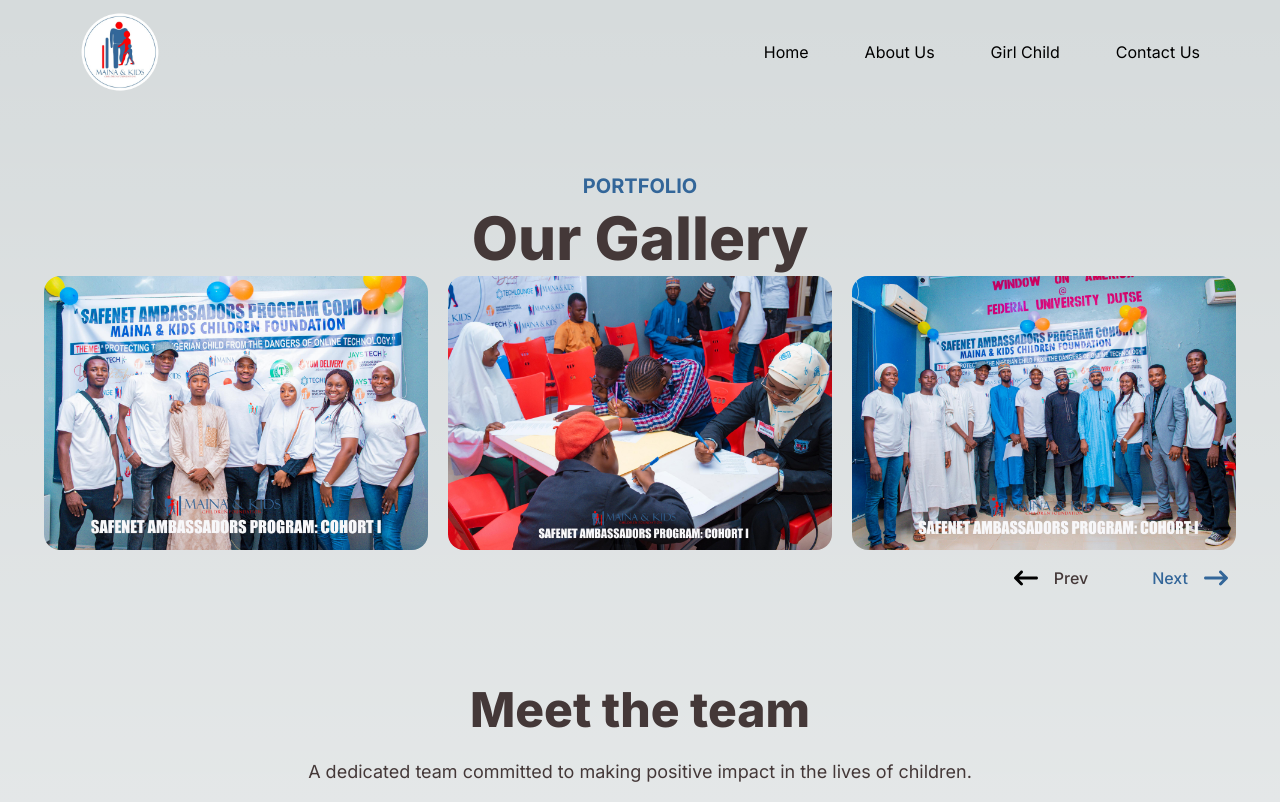
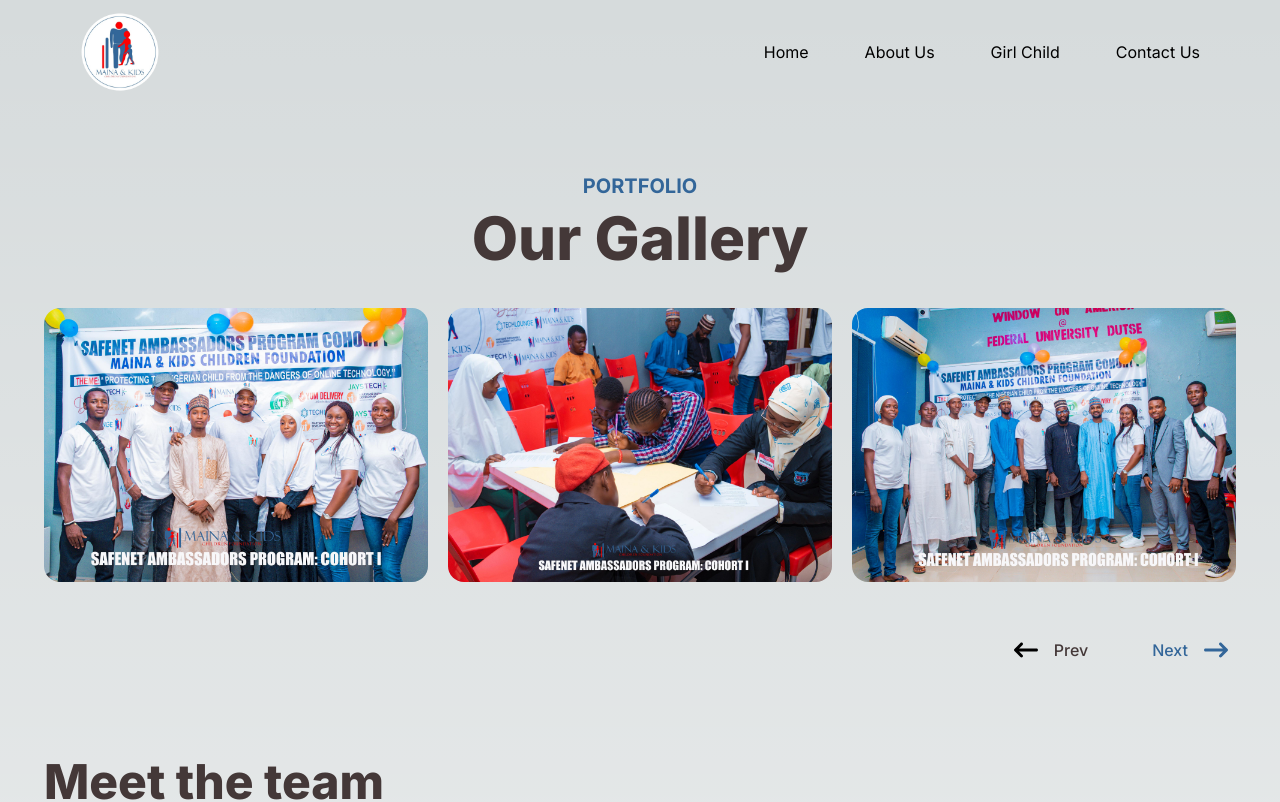
Before and after one commit to johnjang94/maina-kids, a Next.js app: page / in a window 1280 px wide. Shown: the top 802 px of the page. Built offline with nearby package versions, Linux system fonts and the light colour scheme.

Commit message:
making final changes

```diff
--- a/src/app/pages/home/bottomHalf.tsx
+++ b/src/app/pages/home/bottomHalf.tsx
@@ -48,7 +48,7 @@ export default function SectionFiveToSeven() {
         <h3 className="text-center text-[#336699] text-xl font-bold">
           PORTFOLIO
         </h3>
-        <h1 className="text-3xl md:text-6xl text-[#443838] text-center font-extrabold mb-10 md:my-2">
+        <h1 className="text-3xl md:text-6xl text-[#443838] text-center font-extrabold md:my-2">
           Our Gallery
         </h1>
         {isMobile && (
@@ -58,13 +58,14 @@ export default function SectionFiveToSeven() {
                 <Image
                   src={image.src}
                   alt={image.alt}
+                  width={450}
                   className="rounded-2xl w-full"
                 />
               </SwiperSlide>
             ))}
           </Swiper>
         )}
-        <div className="hidden md:grid md:grid-cols-3 md:gap-5">
+        <div className="hidden md:grid md:grid-cols-3 md:gap-5 my-10">
           {images.map((image, index) => (
             <Image
               key={index}
@@ -93,10 +94,10 @@ export default function SectionFiveToSeven() {
       </div>
       <div className="my-20">
         {/* ===================== SECTION 6 ====================== */}
-        <h1 className="text-3xl md:text-5xl text-[#443838] text-center font-extrabold">
+        <h1 className="text-3xl md:text-5xl text-[#443838] text-center md:text-start font-extrabold">
           Meet the team
         </h1>
-        <p className="my-6 text-[#443838] text-lg text-center font-normal">
+        <p className="my-6 text-[#443838] text-lg text-center md:text-start font-normal">
           A dedicated team committed to making positive impact in the lives of
           children.
         </p>
```
